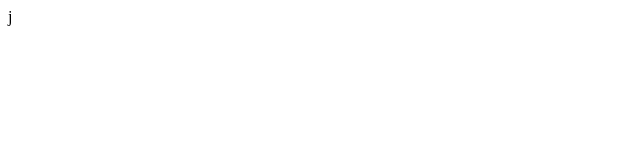
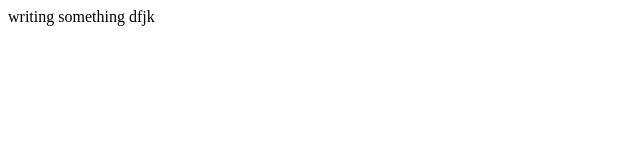
Before and after one commit to AU12321/au12321.github.io, a plain HTML site: page index.html in a window 1280 px wide. Shown: the whole page, without its empty margins (0-640 px from the left). Drawn offline with Linux system fonts and the light colour scheme.

Commit message:
Update index.html

```diff
--- a/index.html
+++ b/index.html
@@ -3,5 +3,5 @@
   <title>Welcome I guess</title>
 </head>
 <body>
-  j
+  writing something dfjk
 </body>
```
